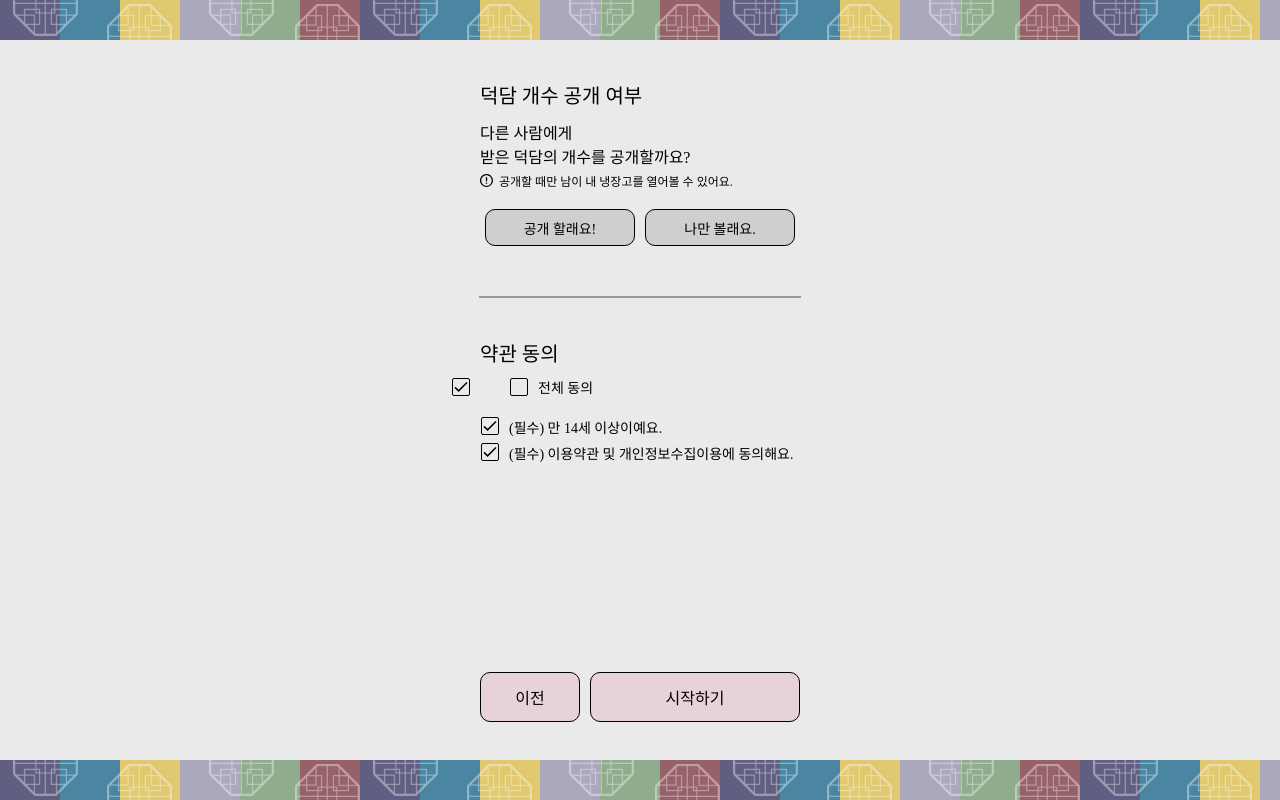
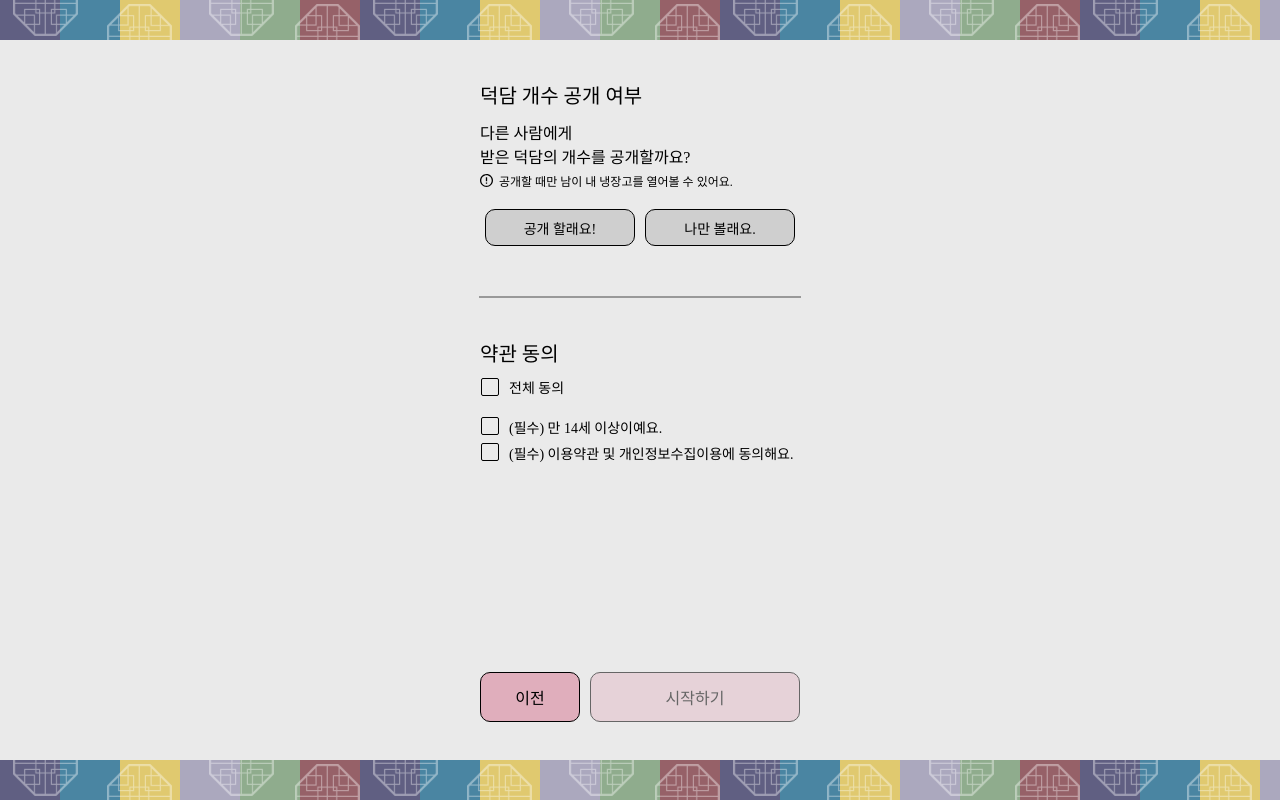
Before and after one commit to jangsumi/Making-Tteokguk-FE, a React (Vite) app: page /mysetting in a window 1280 px wide. Built offline with nearby package versions, Linux system fonts and the light colour scheme; a web font is replaced by a local one.

Commit message:
feat : 이벤트 처리
- 약관동의 체크박스 활성화
- 공개 여부 및 약관 모두 동의 시 시작하기 버튼 활성화

```diff
--- a/src/pages/MySetting/MySetting.jsx
+++ b/src/pages/MySetting/MySetting.jsx
@@ -8,6 +8,7 @@ import {useNavigate} from "react-router-dom";
 const MySetting = () => {
   const navigate = useNavigate();
   const [pubCheck, setPubCheck] = useState("false");
+  const [pubSel, setPubsel] = useState("false");
   const [color, setColor] = useState("#CFCFCF");
   const [color2, setColor2] = useState("#CFCFCF");
 
@@ -15,14 +16,75 @@ const MySetting = () => {
     setPubCheck(true);
     setColor("#E0AEBC");
     setColor2("#CFCFCF");
+    setPubsel(true);
   };
 
   const prvBtn = (e) => {
     setPubCheck(false);
     setColor("#CFCFCF");
     setColor2("#E0AEBC");
+    setPubsel(true);
   };
 
+  const checkActive = (pubSel) => {
+    if (pubSel === true && check1Y === true || pubSel === true && (check2Y === true && check3Y === true)){
+      return true;
+    }
+    else{
+      return false;
+    }
+  }
+  //Y는 체크된 경우 , N은 체크 안된경우
+  const [check1Y, setCheck1Y] = useState(false);
+  const [check1N, setCheck1N] = useState(true);
+  const [check2Y, setCheck2Y] = useState(false);
+  const [check2N, setCheck2N] = useState(true);
+  const [check3Y, setCheck3Y] = useState(false);
+  const [check3N, setCheck3N] = useState(true);
+
+  const checkBox1 = () =>{
+    if (check1Y === true){
+      setCheck1Y(false);
+      setCheck1N(true);
+      setCheck2Y(false);
+      setCheck2N(true);
+      setCheck3Y(false);
+      setCheck3N(true);
+    } else if (check1Y === false){
+      setCheck1Y(true);
+      setCheck1N(false);
+      setCheck2Y(true);
+      setCheck2N(false);
+      setCheck3Y(true);
+      setCheck3N(false);
+
+    }
+
+  };
+
+  const checkBox2 = () => {
+    if (check2Y === true){
+      setCheck2Y(false);
+      setCheck2N(true);
+
+    } else if (check2Y === false){
+      setCheck2Y(true);
+      setCheck2N(false);
+
+    }
+  };
+
+  const checkBox3 = () =>{
+    if (check3Y === true){
+      setCheck3Y(false);
+      setCheck3N(true);
+
+    } else if (check3Y === false){
+      setCheck3Y(true);
+      setCheck3N(false);
+
+    }
+  };
 
 
   return (
@@ -48,22 +110,55 @@ const MySetting = () => {
           <styled.CenterLine/>
           <styled.AgreeTxt>약관 동의</styled.AgreeTxt>
           <styled.GroupContainer>
-            <styled.CheckBtn1Img/>
-
-            <styled.UnCheckBtn1Img/>
+            <styled.CheckBtn1Img
+            ischecked1 = {check1Y}
+            onClick = {()=>checkBox1()}
+            />
+            <styled.UnCheckBtn1Img
+            ischecked1 = {check1N}
+            onClick = {()=>checkBox1()}
+            />
             <styled.AgreeAll>전체 동의</styled.AgreeAll>
           </styled.GroupContainer>
           <styled.GroupContainer>
-            <styled.CheckBtn2Img/>
+            <styled.CheckBtn2Img
+            ischecked2 = {check2Y}
+            onClick = {()=>checkBox2()}
+            />
+            <styled.UnCheckBtn2Img
+            ischecked2 = {check2N}
+            onClick = {()=>checkBox2()}
+            />
             <styled.AgeCheck>(필수) 만 14세 이상이예요.</styled.AgeCheck>
           </styled.GroupContainer>
           <styled.GroupContainer>
-            <styled.CheckBtn3Img/>
+            <styled.CheckBtn3Img
+            ischecked3 = {check3Y}
+            onClick = {()=>checkBox3()}
+            />
+            <styled.UnCheckBtn3Img
+            ischecked3 = {check3N}
+            onClick = {()=>checkBox3()}
+            />
             <styled.Agree>(필수) 이용약관 및 개인정보수집이용에 동의해요.</styled.Agree>
           </styled.GroupContainer>
           <styled.BtnContainer>
-            <styled.PrevBtn onClick={()=>navigate('/init')}>이전</styled.PrevBtn>
-            <styled.NextBtn onClick={()=>navigate('/refrigerator')}>시작하기</styled.NextBtn>
+            <styled.PrevBtn
+              active={true}
+              onClick={() => {
+                navigate('/init');
+              }}
+            >
+              {"이전"}
+            </styled.PrevBtn>
+            <styled.NextBtn
+              active={checkActive(pubSel)}
+              onClick={() => {
+                navigate('/refrigerator');
+              }}
+            >
+              {"시작하기"}
+            </styled.NextBtn>
           </styled.BtnContainer>
         </styled.Wrapper>
       </styled.Container>
--- a/src/pages/MySetting/styles.jsx
+++ b/src/pages/MySetting/styles.jsx
@@ -96,7 +96,6 @@ export const AgreeTxt = styled.div`
   width: 320px;
   height: 29px;
   font-size: 20px;
-  color: #000000;
   margin-top : 40px;
 `;
 
@@ -105,18 +104,17 @@ export const CheckBtn1Img = styled.div`
   width : 18px;
   height: 18px;
   background : url(${Checked}) no-repeat;
+  visibility: ${(props) => props.ischecked1 ? "visible" : "hidden"};
   cursor: pointer;
   margin-top : 11px;
   margin-left : 30px;
   padding-left: 10px;
 
 
-
 `;
 export const UnCheckBtn1Img = styled(CheckBtn1Img)`
   background : url(${UnChecked}) no-repeat;
-  border : 0px;
-
+  position : absolute;
 
 `;
 
@@ -125,12 +123,18 @@ export const AgreeAll = styled.div`
   width : 320px;
   height : 20px;
   font-size: 14px;
-  color: #000000;
   margin-top : 10px;
 `;
 
 
 export const CheckBtn2Img = styled(CheckBtn1Img)`
+  margin-top: 20px;
+  visibility: ${(props) => props.ischecked2 ? "visible" : "hidden"};
+`;
+
+export const UnCheckBtn2Img = styled(UnCheckBtn1Img)`
+  position : absolute;
+  visibility: ${(props) => props.ischecked2 ? "visible" : "hidden"};
   margin-top: 20px;
 `;
 
@@ -139,6 +143,13 @@ export const AgeCheck = styled(AgreeAll)`
 `;
 
 export const CheckBtn3Img = styled(CheckBtn1Img)`
+  visibility: ${(props) => props.ischecked3 ? "visible" : "hidden"};
+  margin-top: 6px;
+`;
+
+export const UnCheckBtn3Img = styled(UnCheckBtn1Img)`
+  position : absolute;
+  visibility: ${(props) => props.ischecked3 ? "visible" : "hidden"};
   margin-top: 6px;
 `;
 
@@ -153,17 +164,17 @@ export const NextBtn = styled.div`
   margin-top : 209px;
   max-width: 318px;
   height: 50px;
-  background: #E6D2D8;
-  border: 1px solid #000000;
+  background: ${(props) => (props.active ? "#E0AEBC" : "#E6D2D8")};
+  border: 1px solid;
   border-radius: 10px;
   display: flex;
   justify-content: center;
   align-items: center;
-  cursor: pointer;
+  color: ${(props) => (props.active ? "#000000" : "#666666")};
+  cursor: ${(props) => (props.active ? "pointer" : "default")};
 
 `;
 
 export const PrevBtn = styled(NextBtn)`
   width: 100px;
-  background: #E6D2D8;
 `;
```
